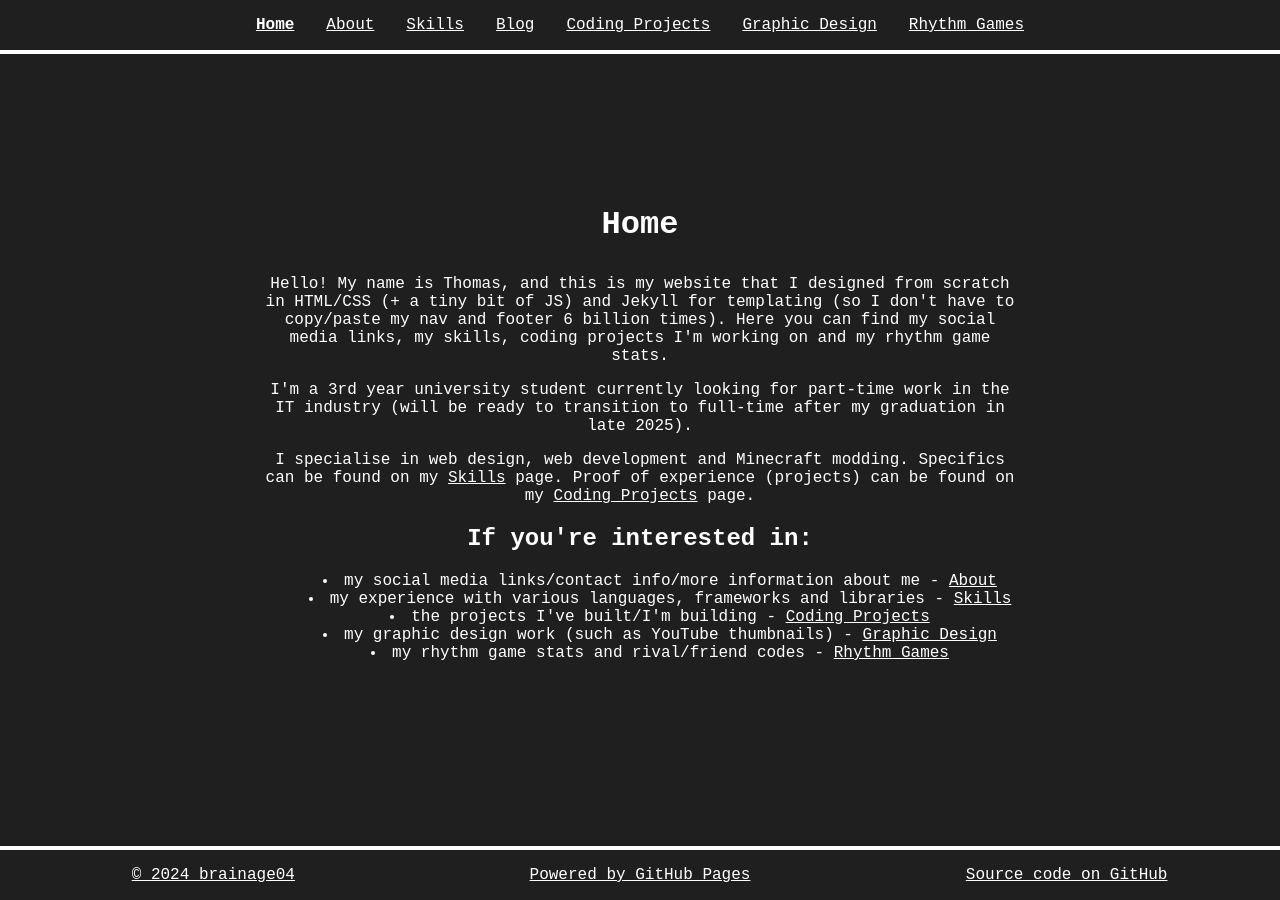
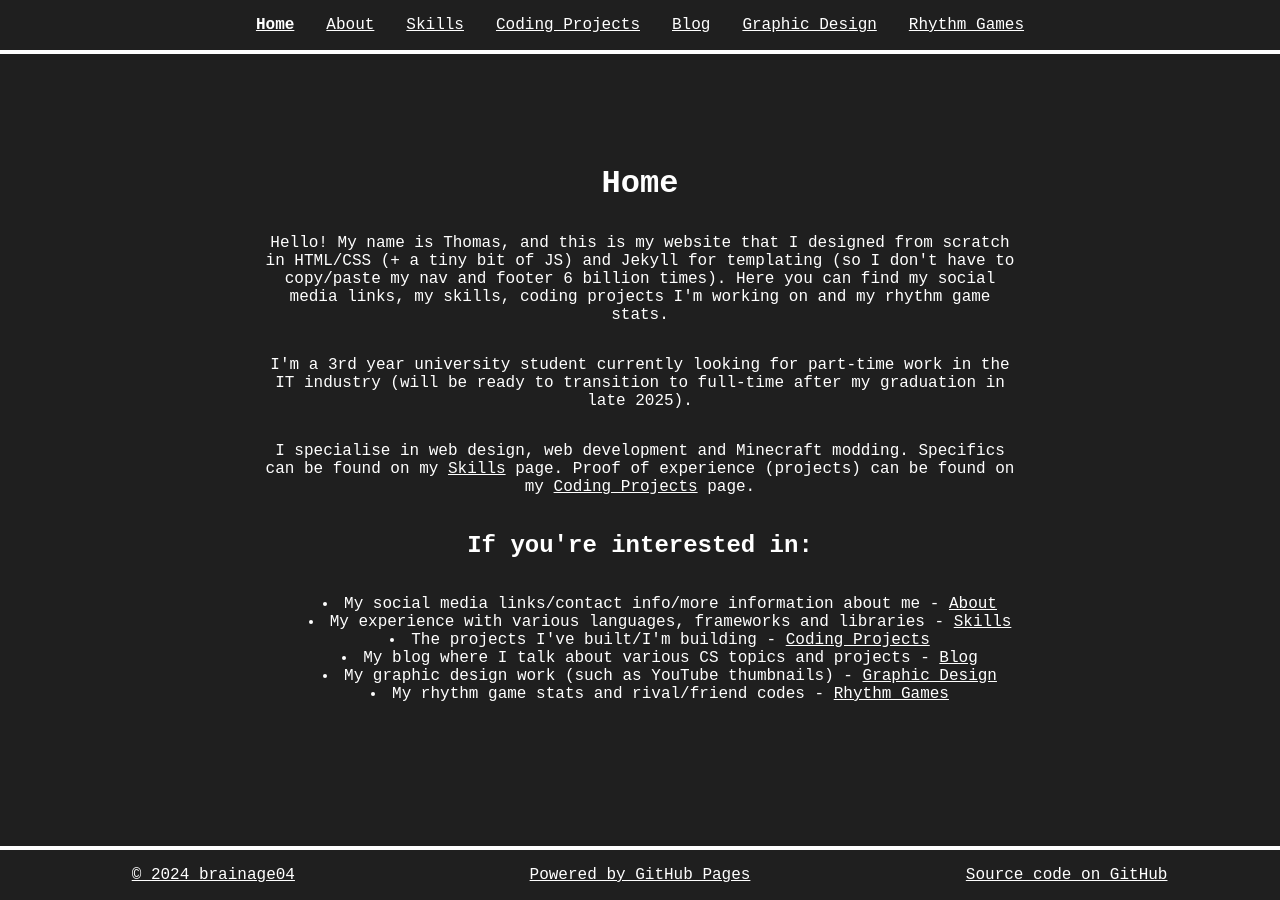
Before and after one commit to brainage04/brainage04.github.io, a Jekyll site: the page built from assets/pages/index.html, in a window 1280 px wide. Built offline with Jekyll 4.4.1, drawn with Linux system fonts in a browser that asks for light colours.

Commit message:
various improvements

```diff
--- a/_posts/2024-10-23-my-first-blog.html
+++ b/_posts/2024-10-23-my-first-blog.html
@@ -21,15 +21,15 @@
     Once I'm finished with university form the year,
     I have a list of things I want to do:
 </p>
-<ol style="list-style-position: inside;">
-    <li>Continue work on personal projects (BrainageHUD, SkyBrain, post on SkyBrain coming soon?)</li>
+<ol>
+    <li>Continue work on personal projects (BrainageHUD, SkyBrain/SkyBrainDB, post on SkyBrain/SkyBrainDB coming soon?)</li>
     <li>Work more hours at my current part time job to save more money (~25 hours/week)</li>
     <li>Upskill for CS jobs (DSA, Java 7/8, Spring)</li>
     <li>Apply for part-time work in the CS industry (junior dev positions working with Java 8/17/21 is my best bet)</li>
 </ol>
 
 <p>I also have a few extra, non-work related goals:</p>
-<ul style="list-style-position: inside;">
+<ul>
     <li>Maimai: first 14 S rank (current best is ~96.5%, ~0.5% away)</li>
     <li>SDVX: first 17 pass</li>
     <li>DDR: first 17 AAA, first 18 AA+ (950k+)</li>
--- a/assets/pages/index.html
+++ b/assets/pages/index.html
@@ -4,7 +4,6 @@
 permalink: /
 ---
 
-<div style="max-width: 60vw">
 <p>
     Hello! My name is Thomas, and this is my website that I designed from
     scratch in HTML/CSS (+ a tiny bit of JS) and Jekyll for templating (so I
@@ -23,32 +22,22 @@
     (projects) can be found on my
     <a href="/coding-projects/">Coding Projects</a> page.
 </p>
+
 <h2>If you're interested in:</h2>
-    <div style="list-style-position: inside">
 <ul>
+    {% for item in site.data.navigation %}
+        {% if item.name != "Home" %}
             <li>
-                my social media links/contact info/more information about me -
-                <a href="/about/">About</a>
+                {{ item.description }} -
+                {% if page.url == item.link %}
+                    <a href="{{ item.link }}"><b>{{ item.name }}</b></a>
+                {% else %}
+                    <a href="{{ item.link }}">{{ item.name }}</a>
+                {% endif %}
             </li>
-            <li>
-                my experience with various languages, frameworks and libraries -
-                <a href="/skills/">Skills</a>
-            </li>
-            <li>
-                the projects I've built/I'm building -
-                <a href="/coding-projects/">Coding Projects</a>
-            </li>
-            <li>
-                my graphic design work (such as YouTube thumbnails) -
-                <a href="/graphic-design/">Graphic Design</a>
-            </li>
-            <li>
-                my rhythm game stats and rival/friend codes -
-                <a href="/rhythm-games/">Rhythm Games</a>
-            </li>
+        {% endif %}
+    {% endfor %}
 </ul>
-    </div>
-</div>
 
 <hr />
 <hr />
--- a/assets/stylesheets/index.css
+++ b/assets/stylesheets/index.css
@@ -3,98 +3,129 @@
   background: #1f1f1f;
   color: white;
   font-family: "Courier New", Courier, monospace;
-  text-align: center; }
+  text-align: center;
+}
 
 body {
   margin: 0;
   min-height: 100vh;
   display: grid;
-  grid-template-rows: auto 1fr auto; }
+  grid-template-rows: auto 1fr auto;
+}
 body nav {
   display: flex;
   justify-content: center;
-    border-bottom: 4px solid white; }
+  border-bottom: 4px solid white;
+}
 body main {
   justify-self: center;
   justify-content: center;
   display: flex;
   flex-direction: column;
-    max-width: 80vw; }
+  max-width: 60vw;
+}
 body footer {
   display: grid;
   grid-template-columns: 1fr 1fr 1fr;
   justify-content: space-evenly;
-    border-top: 4px solid white; }
+  border-top: 4px solid white;
+}
 body nav, body footer {
-    padding: 0; }
+  padding: 0;
+}
 body nav a, body nav p, body footer a, body footer p {
   margin: 0;
-      padding: 1rem; }
+  padding: 1rem;
+}
 body nav a:hover, body nav p:hover, body footer a:hover, body footer p:hover {
   background-color: #2f2f2f;
-        transition: 150ms; }
+  transition: 150ms;
+}
 
 #profile {
-  border-bottom: 4px solid white; }
+  border-bottom: 4px solid white;
+}
 #profile img, #profile div {
-    padding: 1rem; }
+  padding: 1rem;
+}
 #profile div {
   display: flex;
   flex-direction: column;
-    justify-content: center; }
+  justify-content: center;
+}
 #profile div * {
   margin: 0;
-      text-align: left; }
+  text-align: left;
+}
 
 #socials {
-  border-bottom: 4px solid white; }
+  border-bottom: 4px solid white;
+}
 #socials * {
-    margin: 0.5rem; }
+  margin: 0.5rem;
+}
 
 #webring * {
-  margin: 0.25rem; }
+  margin: 0.25rem;
+}
 
 #profile, #socials, #webring {
   display: flex;
   align-items: center;
-  justify-content: center; }
+  justify-content: center;
+}
 
 #cardContainer {
   display: flex;
   flex-wrap: wrap;
-  justify-content: center; }
+  justify-content: center;
+}
 #cardContainer a, #cardContainer p {
-    margin: 0; }
+  margin: 0;
+}
 
 #rhythmGames {
   justify-self: center;
   display: grid;
   grid-template-columns: 1fr 1fr;
-  text-align: left; }
+  text-align: left;
+}
 #rhythmGames div {
-    padding: 0 1rem; }
+  padding: 0 1rem;
+}
 #rhythmGames a, #rhythmGames p {
-    margin: 0; }
+  margin: 0;
+}
 
 .horizontalCard {
   min-width: 600px;
   border-bottom: 4px solid white;
   padding: 0.5rem;
-  text-align: left; }
+  text-align: left;
+}
 .horizontalCard * {
-    margin: 0; }
+  margin: 0;
+}
 
 .webring-image {
   image-rendering: pixelated;
-  text-decoration: none; }
+  text-decoration: none;
+}
 
 a, p {
-  color: white; }
+  color: white;
+}
 
 h1 {
-  margin: 0.5em 0; }
+  margin: 0.5em 0;
+}
 
 hr {
-  border: 0; }
+  border: 0;
+}
+
+ul, ol {
+  list-style-position: inside;
+}
 
 /*# sourceMappingURL=index.css.map */
--- a/assets/stylesheets/index.sass
+++ b/assets/stylesheets/index.sass
@@ -23,7 +23,7 @@
         justify-content: center
         display: flex
         flex-direction: column
-        max-width: 80vw
+        max-width: 60vw
 
     footer
         display: grid
@@ -113,3 +113,6 @@
 
 hr
     border: 0
+
+ul, ol
+    list-style-position: inside
```
Also changed, not shown: _data/navigation.yml (+9 -2 lines), _data/rhythm-games.yml (+7 -5 lines), 1 other file. Lines whose indentation alone changed are shown as unchanged.
